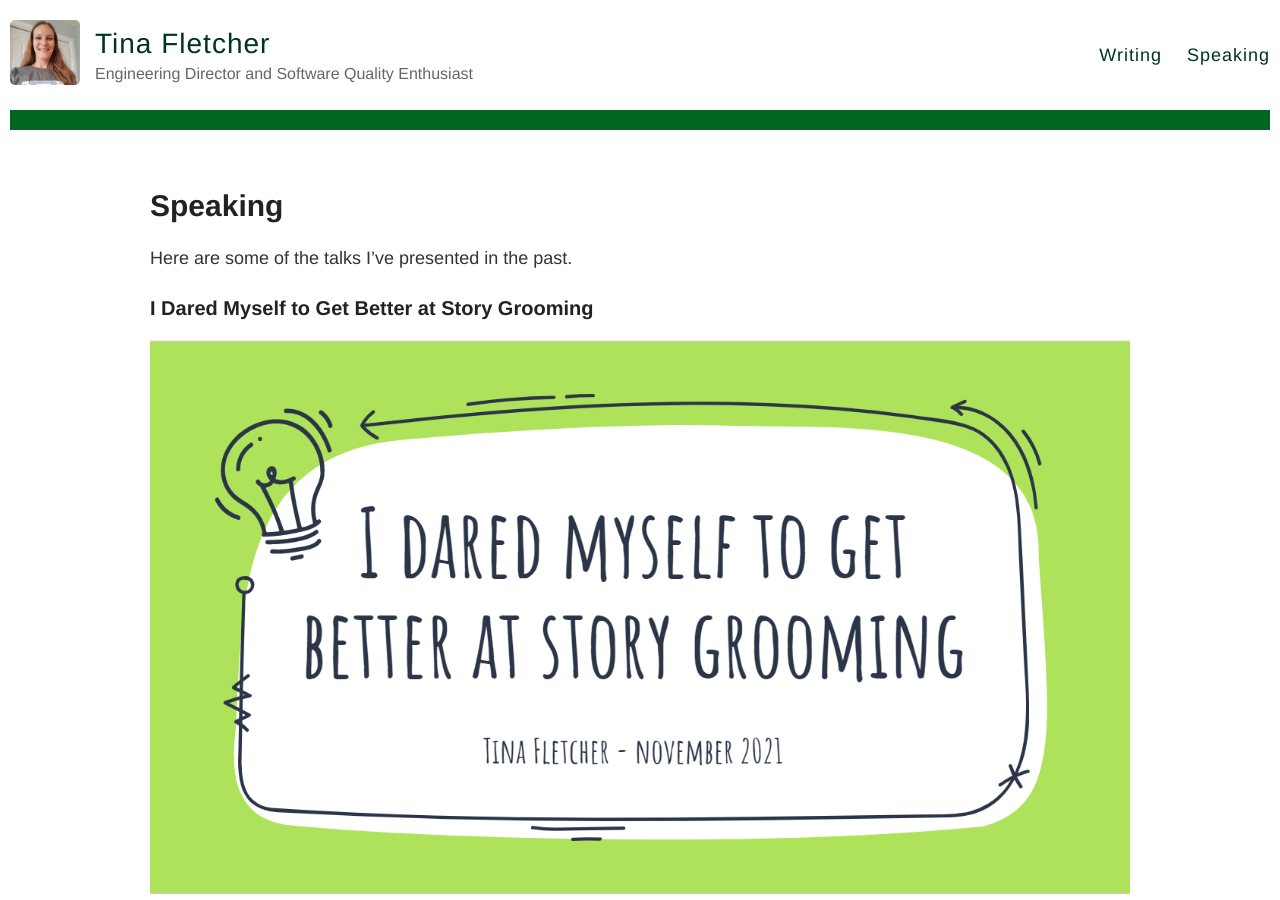
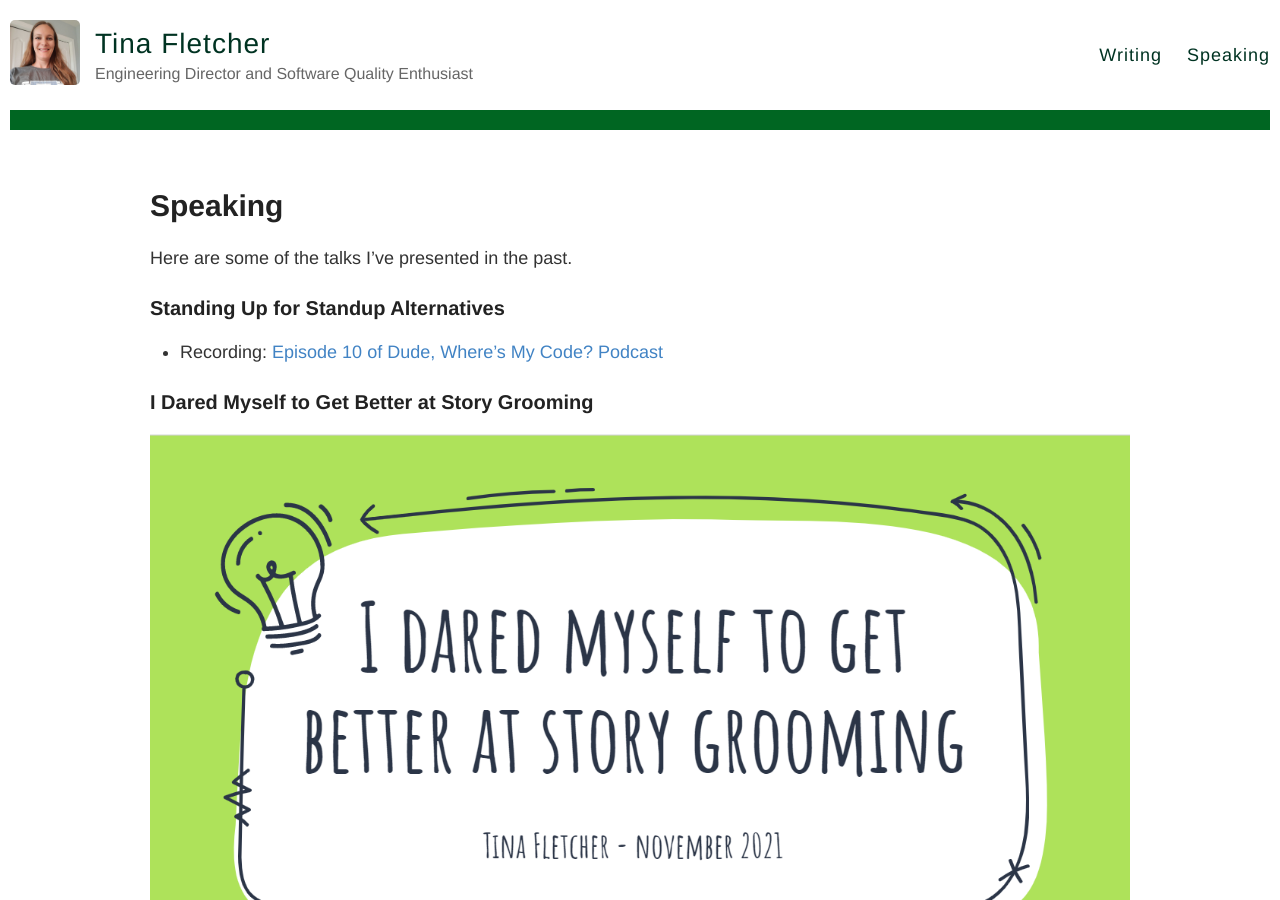
Before and after one commit to tinafletcher/tinafletcher.github.io, a Jekyll site: the page built from speaking.md, in a window 1280 px wide and 900 px high. Built offline with Jekyll 4.4.1, drawn with Linux system fonts in a browser that asks for light colours.

Commit message:
Update speaking.md

```diff
--- a/speaking.md
+++ b/speaking.md
@@ -5,6 +5,9 @@ permalink: /speaking/
 ---
 
 Here are some of the talks I've presented in the past.
+
+### Standing Up for Standup Alternatives
++ Recording: [Episode 10 of Dude, Where's My Code? Podcast](https://www.youtube.com/watch?v=stY6pADhJ8w)
 
 ### I Dared Myself to Get Better at Story Grooming
 ![Thumbnail image of a slide that says "I Dared Myself to Get Better at Story Grooming"](/images/Story Grooming Thumbnail.PNG)
```
